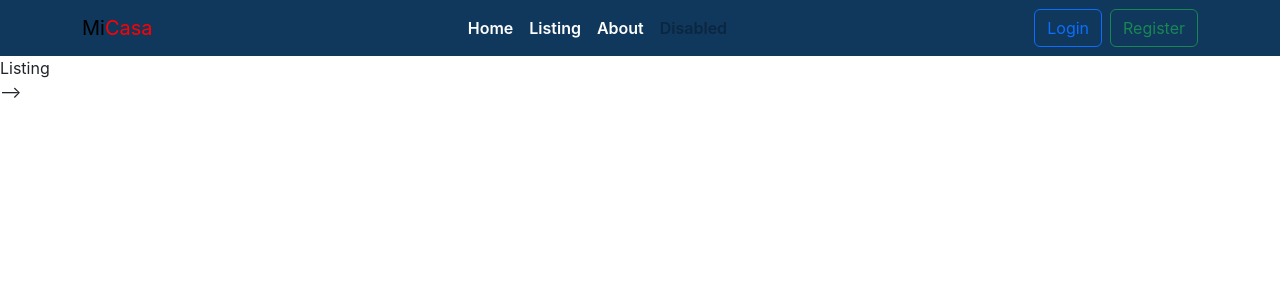
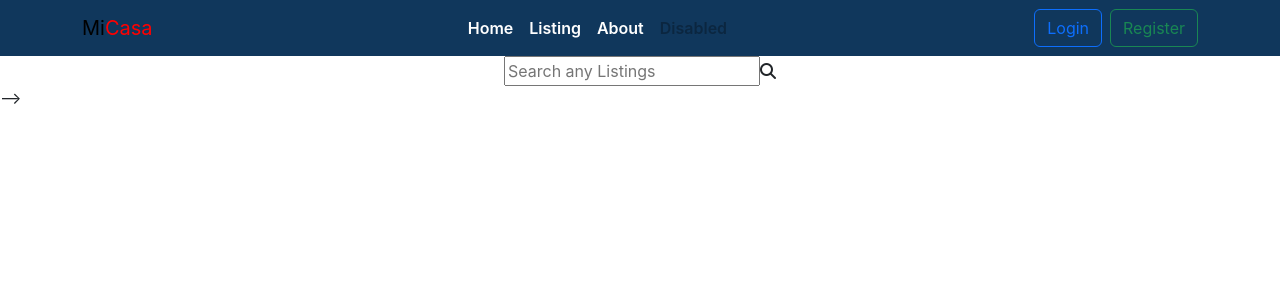
Before and after one commit to diveshthapa/first-mern-app, a React (Create React App) app: page /listing in a window 1280 px wide. Shown: the top 300 px of the page. Built offline with nearby package versions, Linux system fonts and the light colour scheme.

Commit message:
search bar palced ta center

```diff
--- a/src/pages/Listing.jsx
+++ b/src/pages/Listing.jsx
@@ -1,8 +1,14 @@
 import React from 'react'
+import "./listing.css"
 
 const Listing = () => {
   return (
-    <div>Listing</div>
+    <div id ='Listing'>
+       <div id='listing-search-bar' className='text-center'>
+        <input type='text' placeholder='Search any Listings'/>
+        <i class="fa fa-search" aria-hidden="true"></i>
+    </div>
+    </div>
   )
 }
 
--- /dev/null
+++ b/src/pages/listing.css
@@ -0,0 +1,5 @@
+#listing-search-ba input{
+    width: 55%;
+    height: 3rem;
+
+}
```
